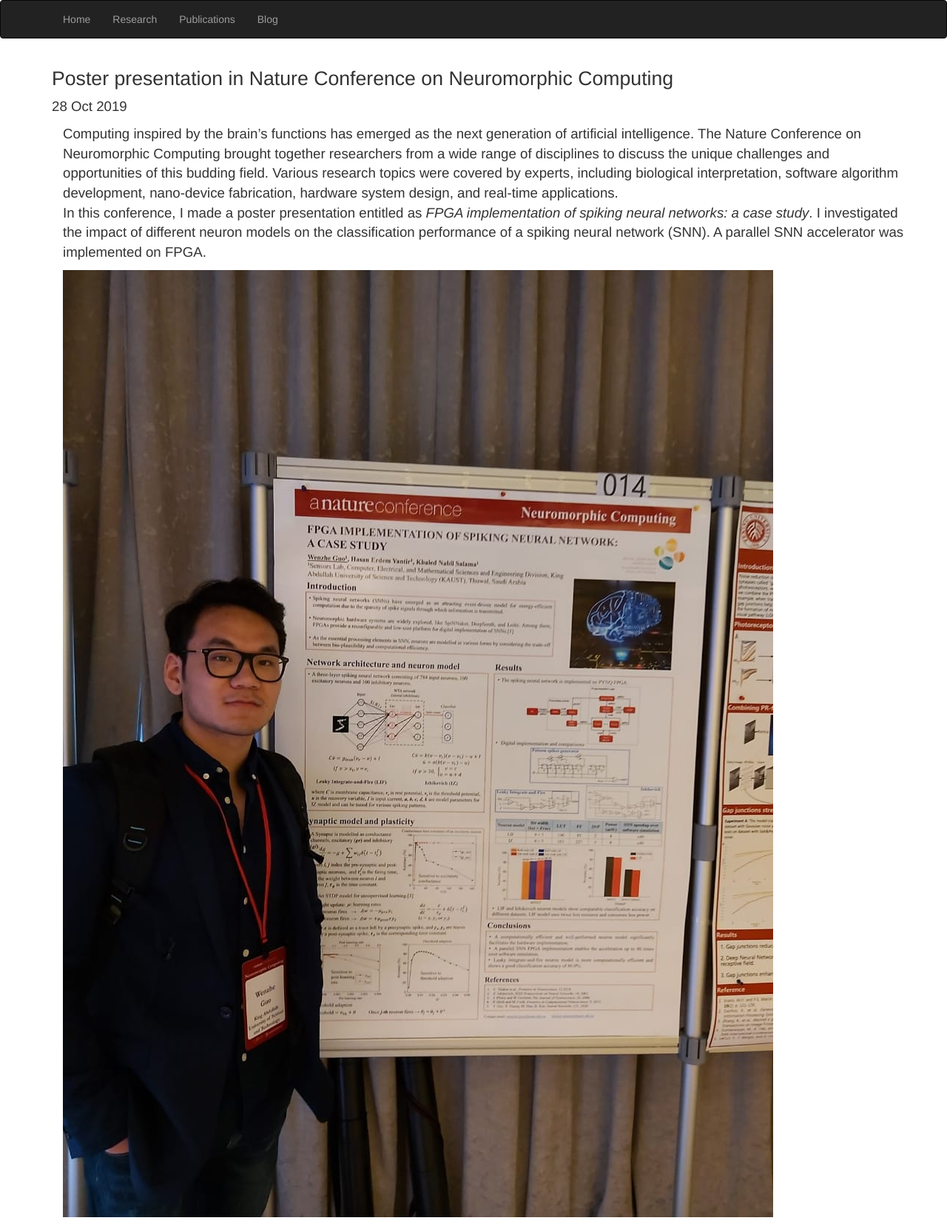
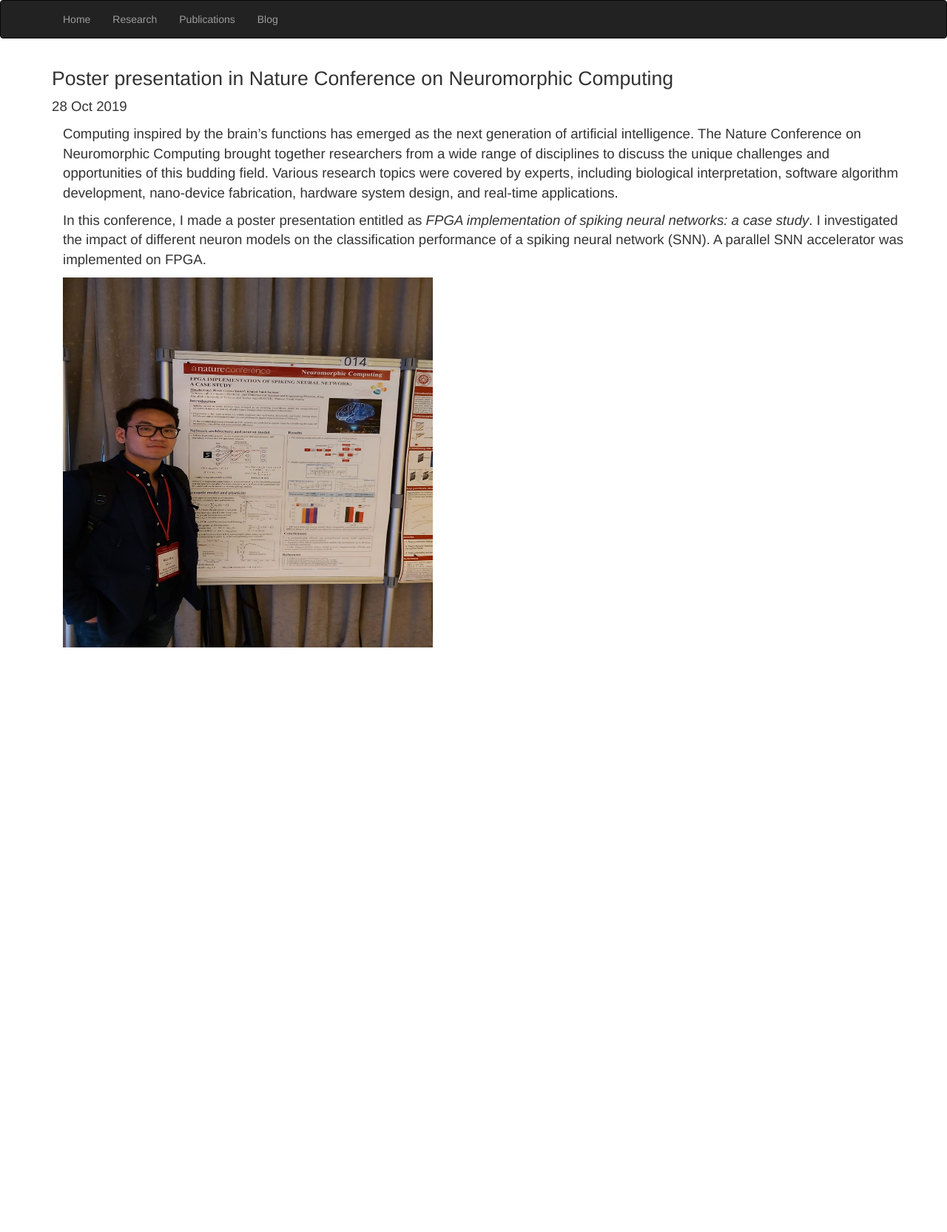
Before and after one commit to Wenzheguo/Wenzheguo.github.io, a Jekyll site: the page built from _posts/2019-10-28-Poster-presentation.html, in a window 1280 px wide. Shown: the whole page at 74% size. Built offline with Jekyll 4.4.1, drawn with Linux system fonts in a browser that asks for light colours; after the commit the page ends 900 px from its top, so only the background shows below that.

Commit message:
Update 2019-10-28-Poster-presentation.html

```diff
--- a/_posts/2019-10-28-Poster-presentation.html
+++ b/_posts/2019-10-28-Poster-presentation.html
@@ -9,11 +9,12 @@ date: 2019-10-28
         The Nature Conference on Neuromorphic Computing brought together researchers from a wide range of disciplines
         to discuss the unique challenges and opportunities of this budding field. Various research topics were covered by
         experts, including biological interpretation, software algorithm development, nano-device fabrication, hardware system
-        design, and real-time applications.<br>
-
+        design, and real-time applications.
+    </p>
+    <p style="font-size: 14pt;">
         In this conference, I made a poster presentation entitled as <i>FPGA implementation of spiking neural networks: a case study</i>.
         I investigated the impact of different neuron models on the classification performance of a spiking neural network (SNN). A parallel SNN accelerator
         was implemented on FPGA.
     </p>
-    <img class="img-responsive" src="/images/poster.JPG" alt="poster"><br>
+    <img class="img-responsive" src="/images/poster.JPG" style="width:500px; height: 500px;" alt="poster"><br>
 </div>
```
